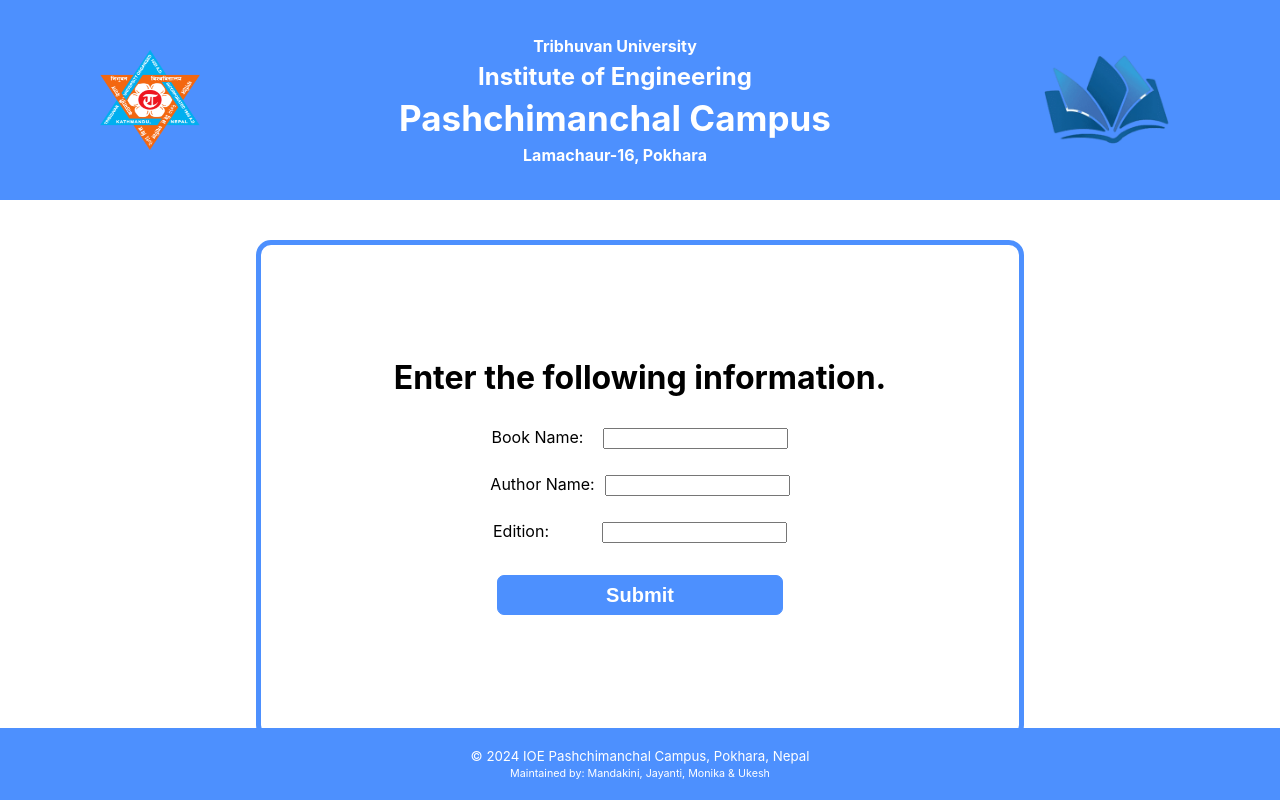
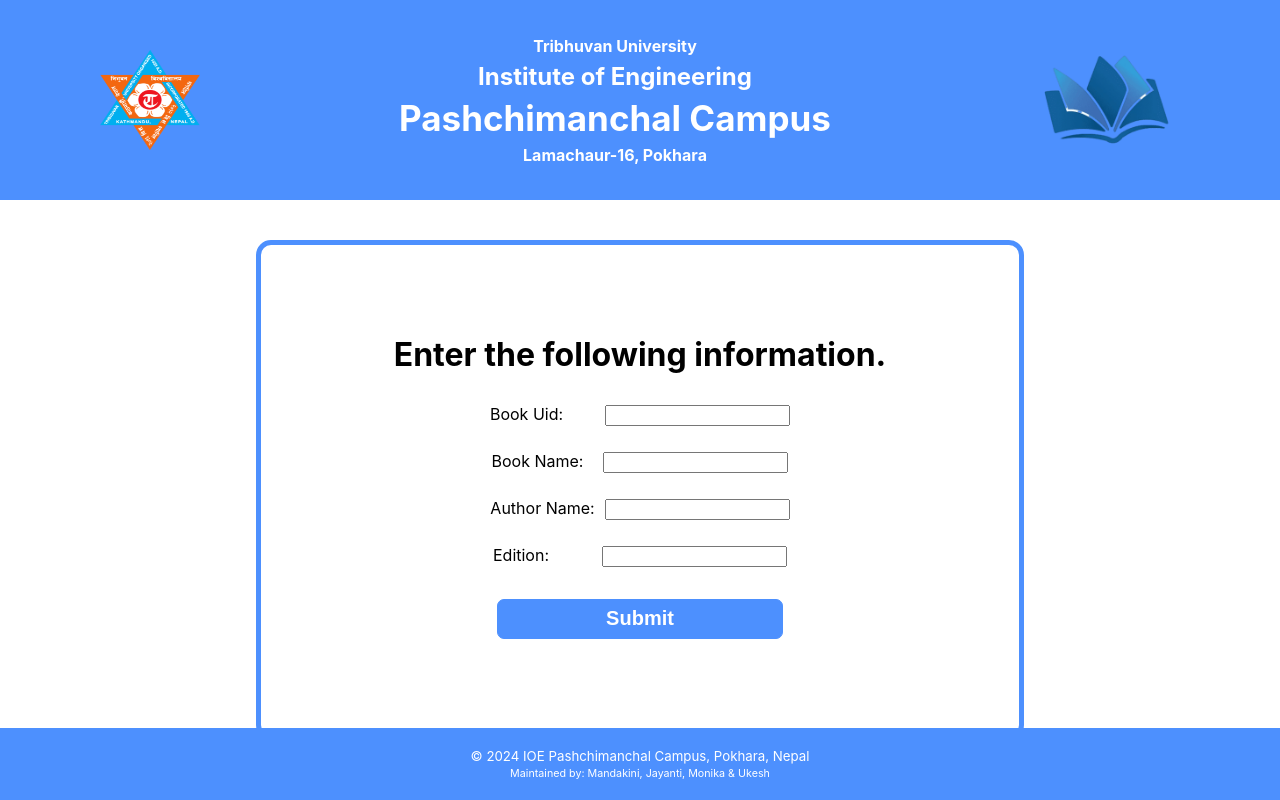
Before and after one commit to Mandakini-S/Self-checkout-system-in-library, a React (Create React App) app in the folder frontend/: page /addbook in a window 1280 px wide. Built offline with nearby package versions, Linux system fonts and the light colour scheme.

Commit message:
Add post book retails code

```diff
--- a/frontend/src/Components/EnterBook/EnterBook.jsx
+++ b/frontend/src/Components/EnterBook/EnterBook.jsx
@@ -3,6 +3,7 @@ import ConfirmModal from "../Modal/ConfirmModal";
 import "./EnterBook.css";
 
 const EnterBook = () => {
+  const [bookUid, setBookUid] = useState("");
   const [bookName, setBookName] = useState("");
   const [authorName, setAuthorName] = useState("");
   const [edition, setEdition] = useState("");
@@ -10,6 +11,10 @@ const EnterBook = () => {
   const [showModal, setShowModal] = useState(false);
   const [Question, setQuestion] = useState("");
   const [dataSummary, setDataSummary] = useState(""); // Declare dataSummary
+
+  const handleBookUidChange = (event) => {
+    setBookUid(event.target.value);
+  };
 
   const handleBookNameChange = (event) => {
     setBookName(event.target.value);
@@ -62,6 +67,10 @@ setQuestion(question);
     <div id="scancard1">
       <h1>Enter the following information.</h1>
       <form onSubmit={handleSubmit}>
+      <label>
+          Book Uid:
+          <input style={{marginLeft:"42px"}} type="text" value={bookUid} onChange={handleBookUidChange} />
+        </label>
         <label>
           Book Name:
           <input style={{marginLeft:"20px"}} type="text" value={bookName} onChange={handleBookNameChange} />
--- a/frontend/src/Components/Modal/ConfirmModal.jsx
+++ b/frontend/src/Components/Modal/ConfirmModal.jsx
@@ -1,6 +1,6 @@
 // ConfirmModal.jsx
 import React from 'react';
-
+import axios from 'axios';
 
 const ConfirmModal = ({ showModal, closeModal, dataSummary, Question }) => {
   const handleDialogClick = () => {
@@ -11,14 +11,25 @@ const ConfirmModal = ({ showModal, closeModal, dataSummary, Question }) => {
     event.stopPropagation();
   };
 
-  const handleSubmit = (event) => {
+  const handleSubmit = async (event) => {
     event.preventDefault();
 
-    // Do something with the submitted data, e.g., send it to a server
-    console.log("Submitted data:", { dataSummary });
 
-    // Close the modal after submitting
-    closeModal();
+    const postData = { dataSummary };
+
+    try {
+
+      const response = await axios.post('http://127.0.0.1:8000/bookapi/', postData);
+
+      // Log the response
+      console.log('Server response:', response.data);
+
+      // Close the modal after submitting
+      closeModal();
+    } catch (error) {
+      // Handle error appropriately
+      console.error('Error submitting data:', error);
+    }
   };
 
   return (
```
